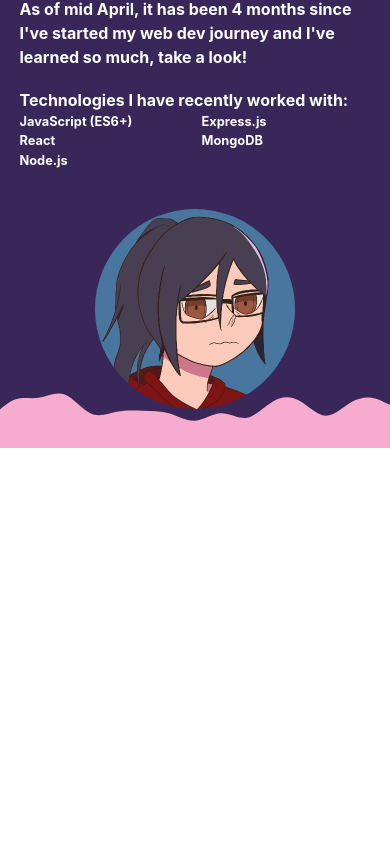
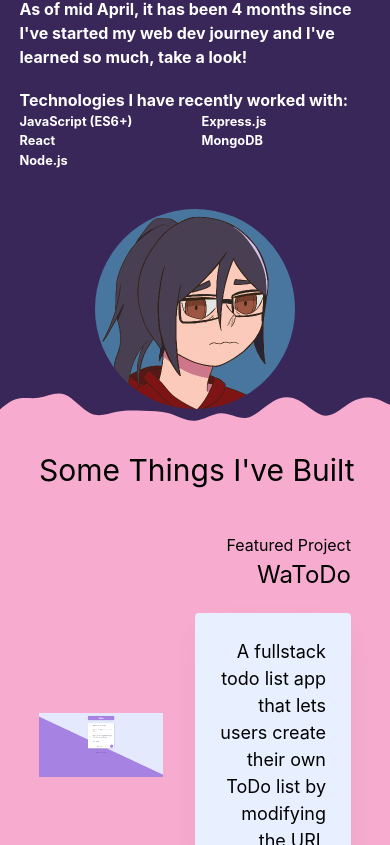
Before and after one commit to aishyuu/Personal-Site-V2, a React (Create React App) app: page / in a window 390 px wide. Shown: the part 1155-2000 px from the top of the page. Before the commit the page ends 1603 px from the top, so only its background shows below. Built offline with nearby package versions, Linux system fonts and the light colour scheme.

Commit message:
Added a template for featured projects section. Must create JSON file to map all the info for the 3 featured projects and create a mobile version for the template

```diff
--- a/src/App.js
+++ b/src/App.js
@@ -2,6 +2,7 @@ import Navigation from "./components/navigation/navigation"
 import Welcome from "./components/welcome";
 import About from "./components/about";
 import SideInfo from "./components/sideInfo";
+import FeaturedProjects from "./components/featured_projects";
 import "./index.css"
 
 function App() {
@@ -13,6 +14,7 @@ function App() {
       <div className="spacer layer1" />
       <About />
       <div className="spacer layer2" />
+      <FeaturedProjects />
     </div>
   );
 }
--- /dev/null
+++ b/src/components/featured_projects.js
@@ -0,0 +1,39 @@
+import project from "../images/WaToDo.png";
+
+function FeaturedProjects() {
+    return(
+        <div className="featured-projects-container">
+            <div className="featured-projects-content">
+                <h2 class="featured-projects-heading">
+                    Some Things I've Built
+                </h2>
+                <ul className="featured-projects-list">
+                    <li className="featured-projects-item">
+                        <div className="project-item-content">
+                            <div>
+                                <p class="project-overline">Featured Project</p>
+                                <h3 className="project-title">
+                                    WaToDo
+                                </h3>
+                            </div>
+                            <div className="project-description">
+                                <p>A fullstack todo list app that lets users create their own ToDo list by modifying the URL</p>
+                            </div>
+                            <ul className="project-tech-list">
+                                <li className="tech-item">MongoDB</li>
+                                <li className="tech-item">Express.js</li>
+                                <li className="tech-item">React</li>
+                                <li className="tech-item">Node.js</li>
+                            </ul>
+                        </div>
+                        <div className="project-image-container">
+                            <img className="project-image" aria-hidden="true" src={project} />
+                        </div>
+                    </li>
+                </ul>
+            </div>
+        </div>
+    )
+}
+
+export default FeaturedProjects
--- a/src/index.css
+++ b/src/index.css
@@ -170,3 +170,87 @@ code {
     height: 135vh;
   }
 }
+
+.featured-projects-container {
+  background-color: #F7ACCF;
+  color: black;
+  height: 100vh;
+}
+
+.featured-projects-content {
+  width: 80%;
+  margin-left: auto;
+  margin-right: auto;
+}
+
+.featured-projects-heading {
+  display: flex;
+  -webkit-box-align: center;
+  align-items: center;
+  position: relative;
+  margin:0px 0px 40px;
+  width: 100%;
+  font-size: 30px;
+  white-space: nowrap;
+}
+
+.featured-projects-list {
+  list-style: none;
+  padding: 0px;
+  margin: 0px;
+}
+
+.featured-projects-item {
+  position: relative;
+  display: grid;
+  gap: 10px;
+  grid-template-columns: repeat(12, 1fr);
+  -webkit-box-align: center;
+  align-items: center;
+}
+
+.project-item-content {
+  grid-column: 7 / -1;
+  text-align: right;
+  position: relative;
+  grid-area: 1 / 1 / -1 / -1;
+}
+
+.project-title {
+  margin: 0px 0px 20px;
+  font-size: clamp(24px, 5vw, 28px);
+}
+
+.project-description {
+  box-shadow: 0 10px 30px -15px #6666663f;
+  position: relative;
+  z-index: 2;
+  padding: 25px;
+  border-radius: 4px;
+  background-color: #E8F0FF;
+  width: 50%;
+  margin-left: auto;
+  font-size: 18px;
+}
+
+.project-tech-list {
+  -webkit-box-pack: end;
+  justify-content: flex-end;
+  display: flex;
+  flex-wrap: wrap;
+  position: relative;
+  z-index: 2;
+  margin: 25px 0px 10px;
+  padding: 0px;
+  list-style: none;
+}
+
+.tech-item {
+  margin: 0 8px;
+}
+
+.project-image-container {
+  grid-area: 1 / 6 / -1 / 1;
+  position: relative;
+  z-index: 1;
+}
```
Also changed, not shown: src/images/WaToDo.png (added).
